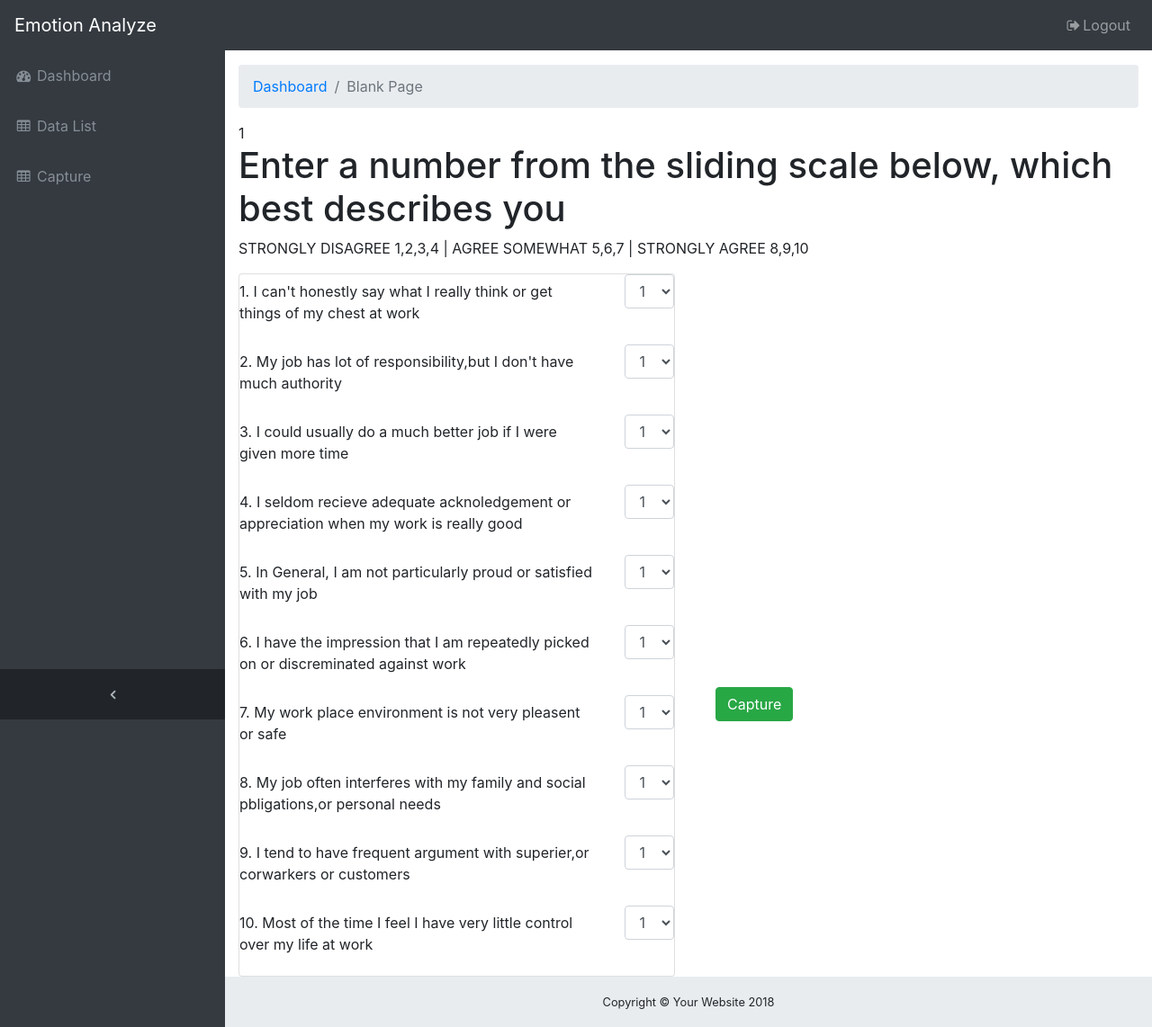
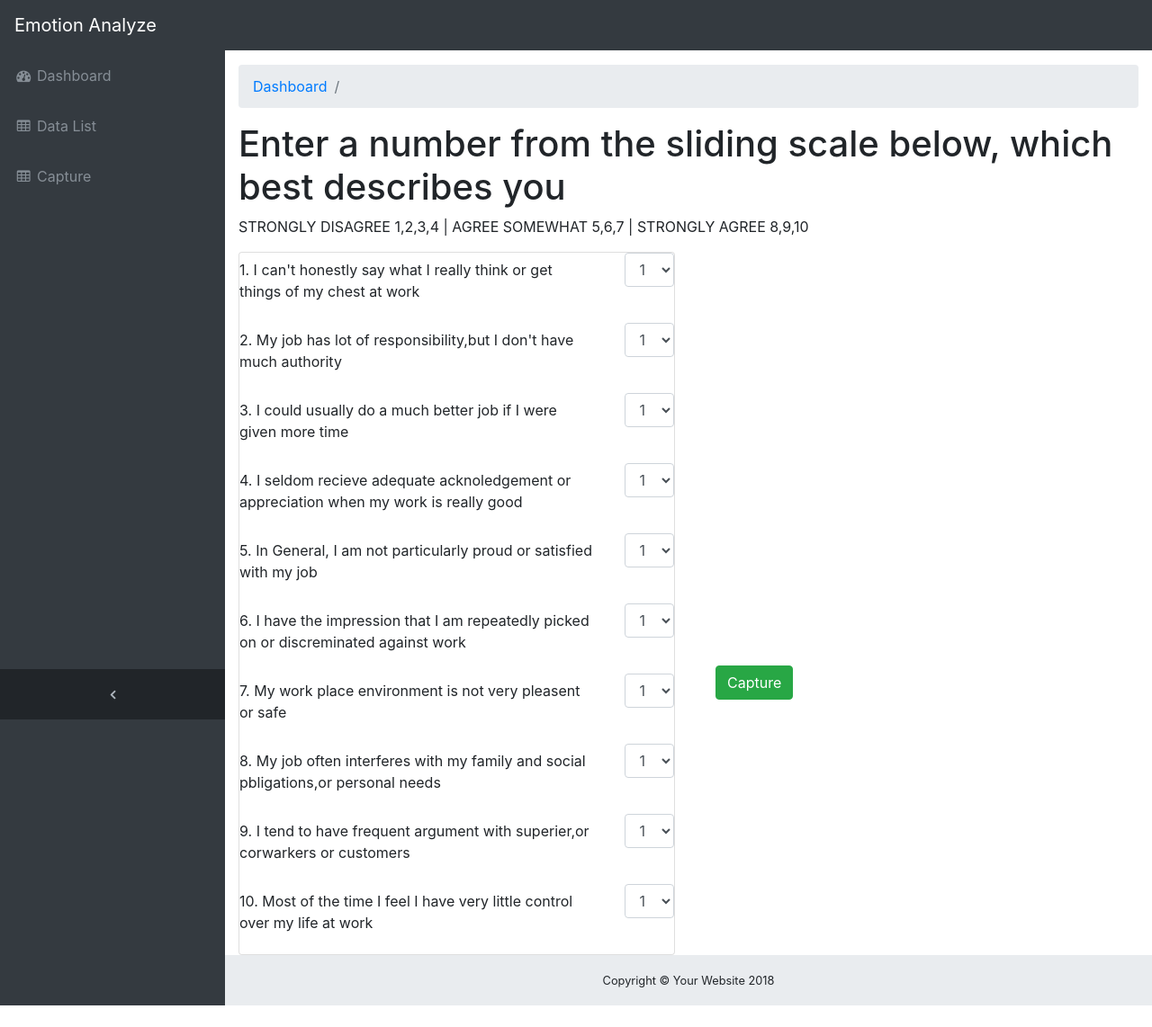
Before and after one commit to tharindu-wj/emotion-analyze, a PHP site: page /capture.php in a window 1280 px wide. Shown: the whole page at 90% size. After the commit the page ends 1118 px from the top, so only its background shows below. Run offline with PHP 8.4, Linux system fonts and the light colour scheme; the visitor is signed in with stand-in values (Sample User, id 1).

Commit message:
remove login

```diff
--- a/app/emotion.php
+++ b/app/emotion.php
@@ -5,7 +5,7 @@ if (isset($_POST['face'])) :
     $data = $_POST['face'];
     $action = $_POST['action'];
     $stress = $_POST['stress'];
-    $user = $_SESSION['user'];
+    $user = 1; //$_SESSION['user'];
 
     $face_id = $data['0']['faceId'];
     $emotions = $data['0']['faceAttributes']['emotion'];
--- a/breadcrumb.php
+++ b/breadcrumb.php
@@ -1,6 +1,6 @@
 <ol class="breadcrumb">
     <li class="breadcrumb-item">
-        <a href="index.html">Dashboard</a>
+        <a href="index.php">Dashboard</a>
     </li>
-    <li class="breadcrumb-item active">Blank Page</li>
+    <li class="breadcrumb-item active"></li>
 </ol>
--- a/capture.php
+++ b/capture.php
@@ -1,6 +1,6 @@
 <!-- Header-->
 <?php include 'header.php'; ?>
-<?php if (isset($_SESSION['user'])) { ?>
+<?php //if (isset($_SESSION['user'])) { ?>
     <body class="fixed-nav sticky-footer bg-dark" id="page-top">
     <!-- Navigation-->
     <?php include 'navigation.php'; ?>
@@ -15,7 +15,6 @@
             <!--Form Section-->
             <div class="row">
                 <div class="col-xl-12 col-sm-12 mb-12">
-                    <?php echo $_SESSION['user']; ?>
                     <h1>Enter a number from the sliding scale below, which best describes you</h1>
                     <p>STRONGLY DISAGREE 1,2,3,4 | AGREE SOMEWHAT 5,6,7 | STRONGLY AGREE 8,9,10</p>
                 </div>
@@ -336,7 +335,8 @@
             <?php include 'footer.php'; ?>
     </div>
     </body>
-<?php } else {
-    header('location:login.php');
-} ?>
+<?php
+ // } else {
+//    header('location:login.php');
+//} ?>
 </html>
--- a/index.php
+++ b/index.php
@@ -1,6 +1,6 @@
 <!-- Header-->
 <?php include 'header.php'; ?>
-<?php if(isset($_SESSION['user'])) { ?>
+<?php //if(isset($_SESSION['user'])) { ?>
 <body class="fixed-nav sticky-footer bg-dark" id="page-top">
   <!-- Navigation-->
   <?php include 'navigation.php'; ?>
@@ -53,6 +53,6 @@
   <?php include 'footer.php'; ?>
   </div>
 </body>
-<?php }
- else {header('location:login.php');} ?>
+<?php //}
+// else {header('location:login.php');} ?>
 </html>
--- a/navigation.php
+++ b/navigation.php
@@ -32,11 +32,11 @@
                 </a>
             </li>
         </ul>
-        <ul class="navbar-nav ml-auto">
-            <li class="nav-item">
-                <a class="nav-link" data-toggle="modal" data-target="#exampleModal">
-                    <i class="fa fa-fw fa-sign-out"></i>Logout</a>
-            </li>
-        </ul>
+<!--        <ul class="navbar-nav ml-auto">-->
+<!--            <li class="nav-item">-->
+<!--                <a class="nav-link" data-toggle="modal" data-target="#exampleModal">-->
+<!--                    <i class="fa fa-fw fa-sign-out"></i>Logout</a>-->
+<!--            </li>-->
+<!--        </ul>-->
     </div>
 </nav>
```
Also changed, not shown: list.php (+3 -6 lines).
